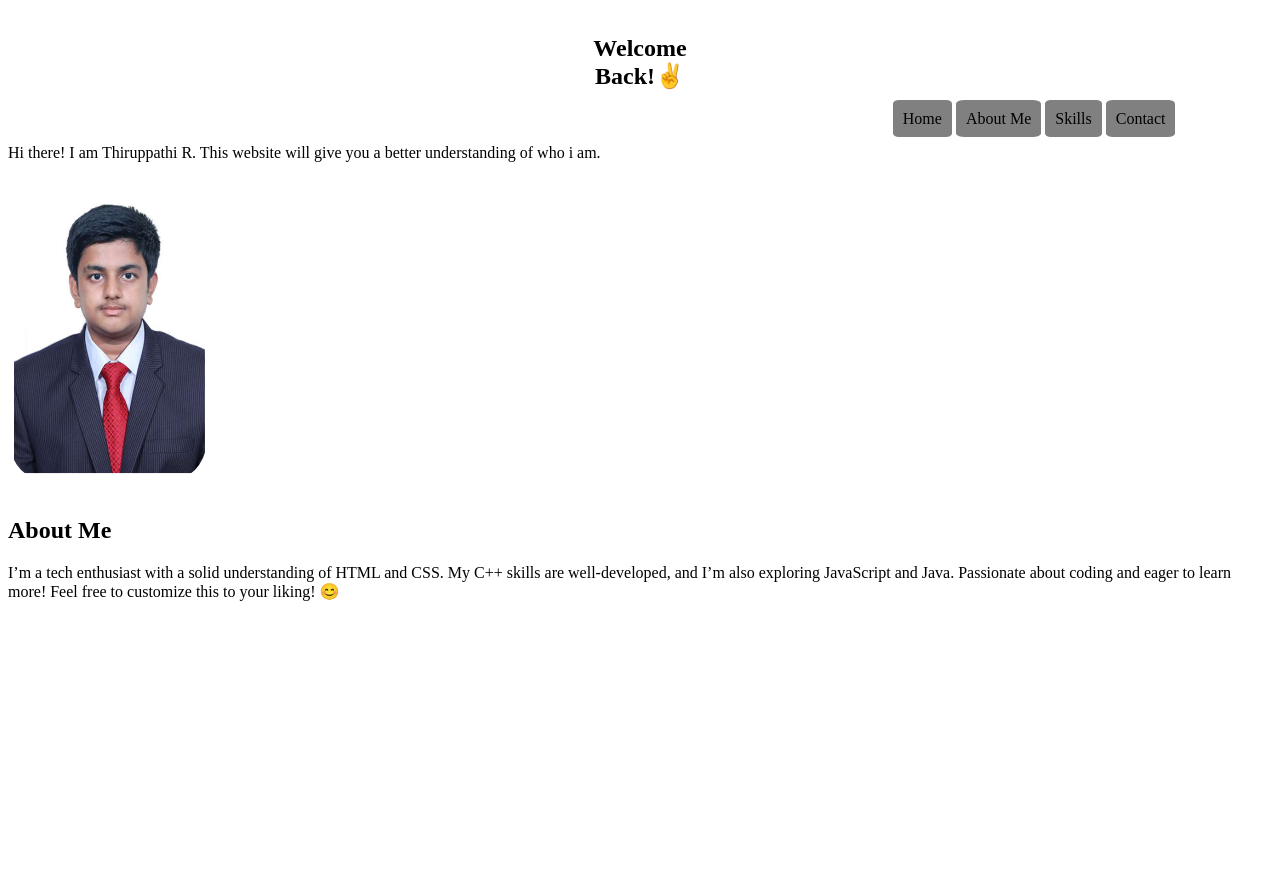
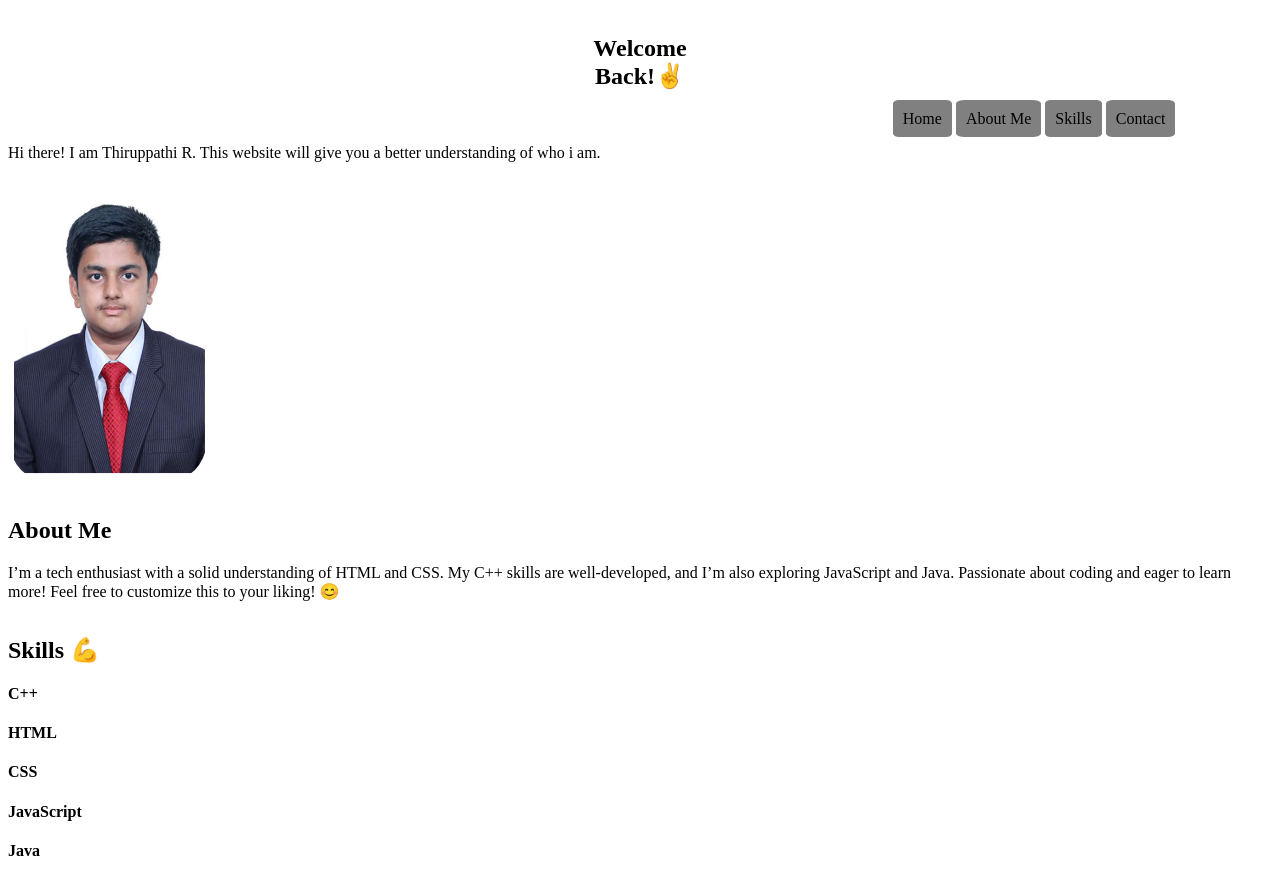
Before and after one commit to thiru2612/portfolio.github.io, a plain HTML site: page index.html in a window 1280 px wide. Before the commit the page ends 800 px from the top, so only its background shows below. Drawn offline with Linux system fonts and the light colour scheme.

Commit message:
commited changes

```diff
--- a/index.html
+++ b/index.html
@@ -26,5 +26,18 @@
 
             Feel free to customize this to your liking! 😊</p>
     </section>
+    <section id="3_sec">
+    <h2>Skills 💪</h2>
+    <h4>C++</h4>
+    <div id="c++"></div>
+    <h4>HTML</h4>
+    <div id="html"></div>
+    <h4>CSS</h4>
+    <div id="css"></div>
+    <h4> JavaScript</h4>
+    <div id="js"></div>
+    <h4>Java</h4>
+    <div id="java"></div>
+    </section>
 </body>
 </html>
```
